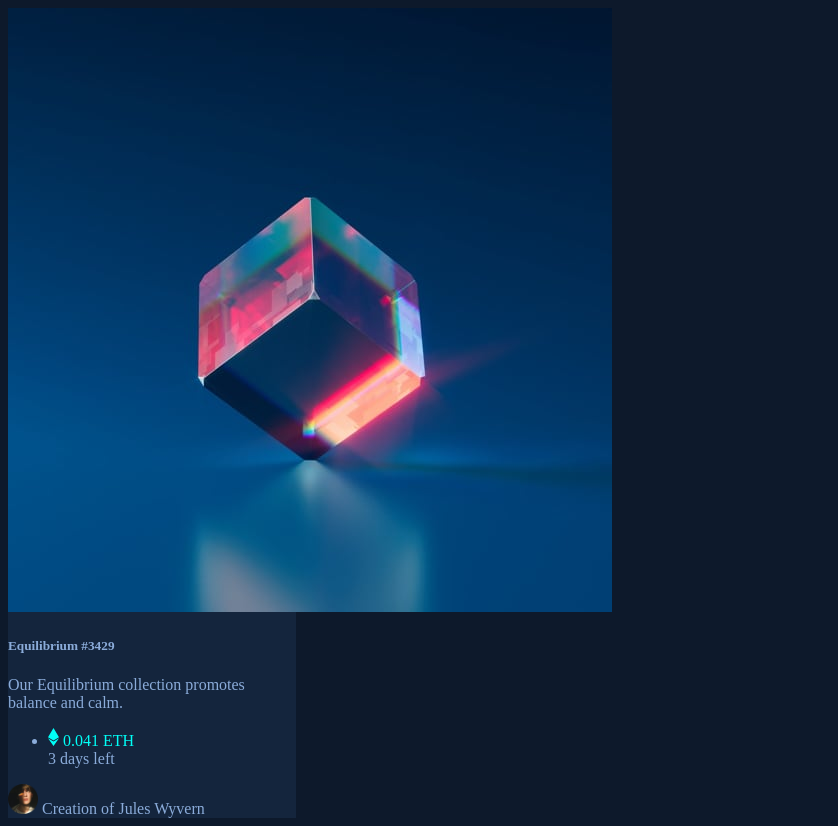
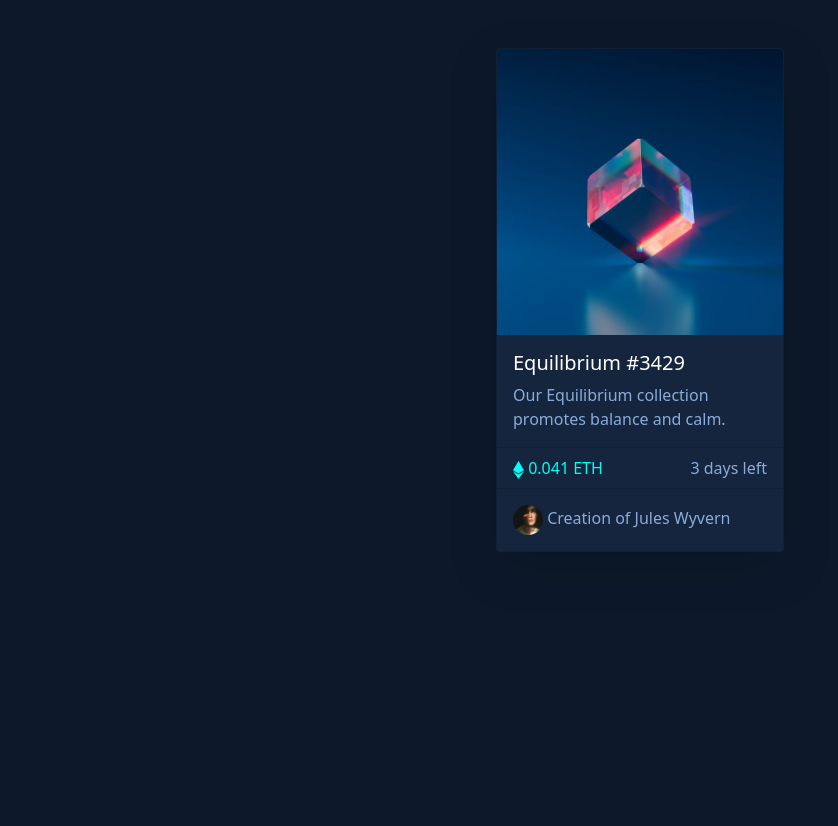
Before and after one commit to leomendoza261/NTF-Card, a plain HTML site: page index.html in a window 1280 px wide. Shown: the whole page, without its empty margins (0-838 px from the left). After the commit the page ends 800 px from the top, so only its background shows below. Drawn offline with Linux system fonts and the light colour scheme; files that its build step writes are made by us from their sources; the site is published under a folder, as on GitHub Pages, so addresses that start at the root find nothing.

Commit message:
Update index.html

```diff
--- a/index.html
+++ b/index.html
@@ -7,7 +7,7 @@
   <link rel="icon" type="image/png" sizes="32x32" href="./images/favicon-32x32.png">
 
   <title>Frontend Mentor | NFT preview card component</title>
-  <link rel="stylesheet" href="/sass/reducido.css">
+  <link rel="stylesheet" href="reducido.css">
 </head>
 <body style="background-color: hsl(217, 54%, 11%); color: hsl(215, 51%, 70%);">
   <div class="card shadow-lg mx-auto my-5" style="width: 18rem; background-color: hsl(216, 50%, 16%)">
```
